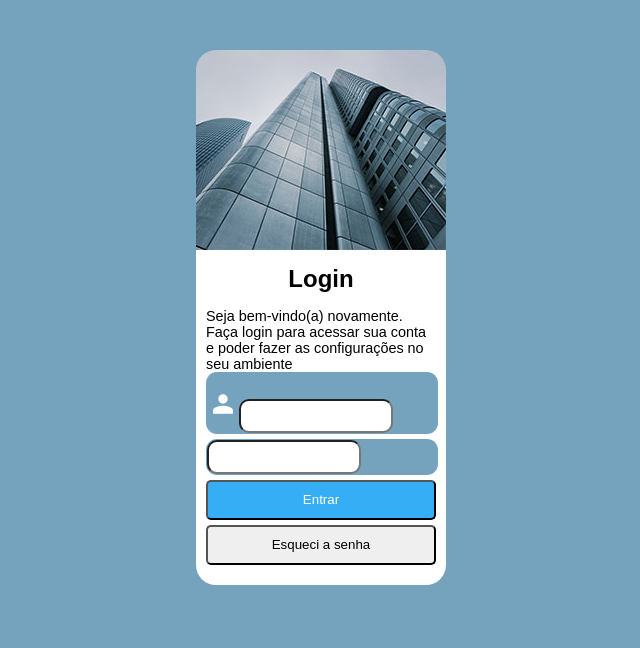
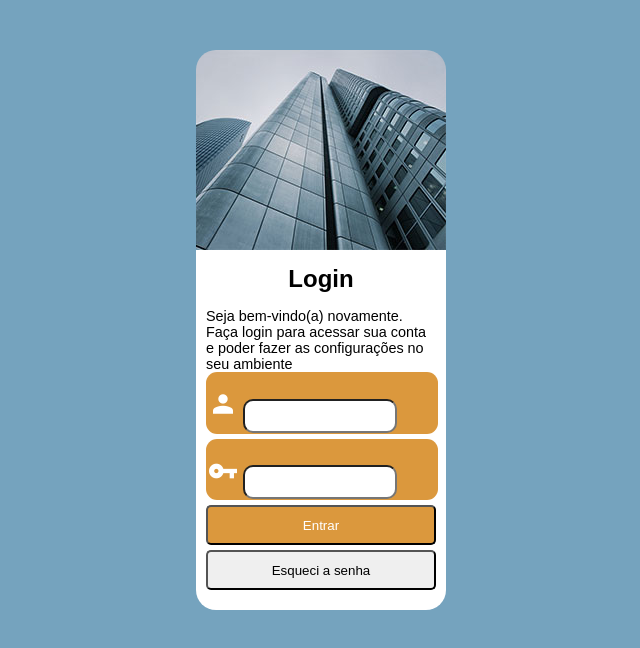
Before and after one commit to ViniciusBoroto/projeto-login, a plain HTML site: page index.html in a window 1280 px wide. Shown: the whole page, without its empty margins (319-959 px from the left). Drawn offline with nearby package versions, Linux system fonts and the light colour scheme.

Commit message:
Finalizando aula 40, arrumando o html e mudando a paleta

```diff
--- a/index.html
+++ b/index.html
@@ -10,16 +10,26 @@
 <body>
     <main>
         <section id="building"></section>
-        <article>
+        <section id="login">
             <h1>Login</h1>
             <p>Seja bem-vindo(a) novamente. Faça login para acessar sua conta e poder fazer as configurações no seu ambiente</p>
             <form action="">
-                <div class="inputText"><span class="material-symbols-outlined">person</span><input type="text"></div>
-                <div class="inputText"><input type="text"></div>
-                <div class="button" id="submit"><input type="submit" value="Entrar"></div>
-                <div class="button" id="forgot"><input type="submit" value="Esqueci a senha"></div>
+                <div class="inputText">
+                    <span class="material-symbols-outlined">person</span>
+                    <input type="text">
+                </div>
+                <div class="inputText">
+                    <span class="material-symbols-outlined">vpn_key</span>
+                    <input type="text">
+                </div>
+                <div class="button" id="submit">
+                    <input type="submit" value="Entrar">
+                </div>
+                <div class="button" id="forgot">
+                    <input type="submit" value="Esqueci a senha">
+                </div>
             </form>
-        </article>
+        </section>
     </main>
 </body>
 </html>
--- a/style/style.css
+++ b/style/style.css
@@ -1,4 +1,9 @@
 @charset "UTF-8";
+
+:root {
+    --blue: #75a3be;
+    --brown: #DB983D;
+}
 
 .material-symbols-outlined {
   font-variation-settings:
@@ -20,7 +25,7 @@ html {
 }
 
 body {
-    background-color: #75a3be;
+    background-color: var(--blue);
 }
 
 main {
@@ -35,24 +40,24 @@ main {
     border-radius: 20px 20px 0px 0px;
 }
 
-article {
+#login {
     padding: 0px 10px 15px 10px;
     background-color: white;
     border-radius: 0px 0px 20px 20px;
 }
 
-article h1 {
+#login h1 {
     padding: 15px;
     text-align: center;
 }
 
-article p {
+#login p {
     font-size: .9em;
 }
 
 .inputText {
     display: inline-block;
-    background-color: #75a3be;
+    background-color: var(--brown);
     padding: 1px;
     margin-bottom: 5px;
     width: 100%;
@@ -79,6 +84,6 @@ article p {
 }
 
 #submit input {
-    background-color: #35aef5;
+    background-color: var(--brown);
     color: white;
 }
```
